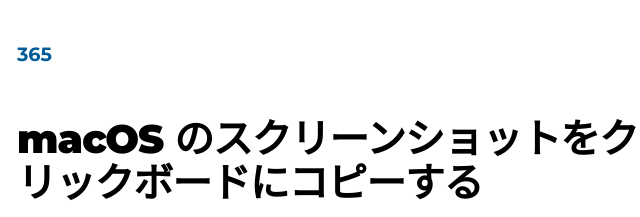
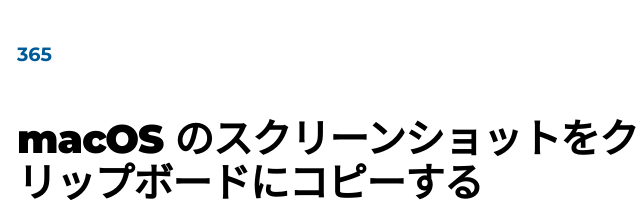
Before and after one commit to honyanya/365, a Gatsby site in the folder gatsby-starter-blog/: page /2022-03-07_mac_screenshot_clipboard/ in a window 1280 px wide. Shown: the top 217 px of the page, 307-947 px from the left. Built offline with nearby package versions, Linux system fonts and the light colour scheme; Gatsby itself is replaced by a stand-in of ours.

Commit message:
[fix] title typo 修正

```diff
--- a/gatsby-starter-blog/content/blog/2022-03-07_mac_screenshot_clipboard/index.md
+++ b/gatsby-starter-blog/content/blog/2022-03-07_mac_screenshot_clipboard/index.md
@@ -1,5 +1,5 @@
 ---
-title: "macOS のスクリーンショットをクリックボードにコピーする"
+title: "macOS のスクリーンショットをクリップボードにコピーする"
 date: "2022-03-07T23:10:00.000"
 ---
 
```
